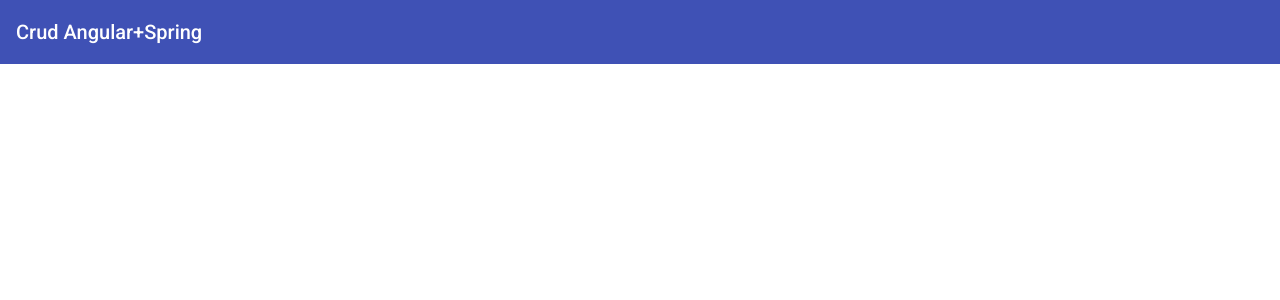
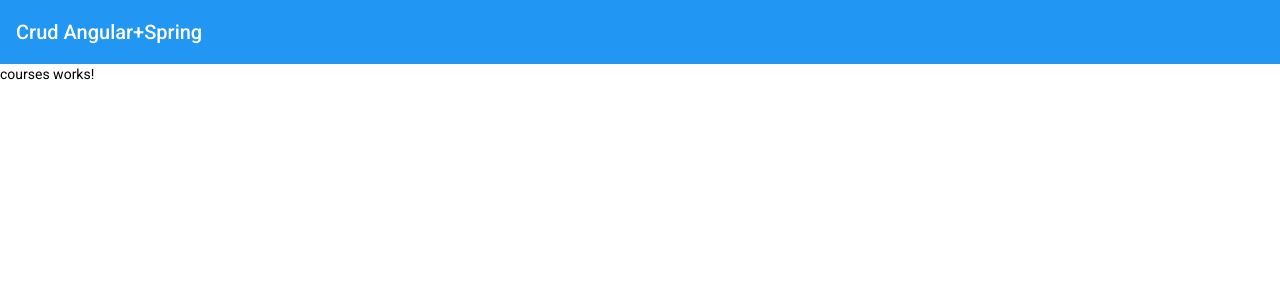
Before and after one commit to jwcamelo/crud-angular-spring, an Angular app: page /courses in a window 1280 px wide. Before the commit this address led to /. Shown: the top 300 px of the page. Built offline with nearby package versions, Linux system fonts and the light colour scheme.

Commit message:
add custom material theme

```diff
--- a/src/app/app-routing.module.ts
+++ b/src/app/app-routing.module.ts
@@ -1,7 +1,13 @@
 import { NgModule } from '@angular/core';
 import { RouterModule, Routes } from '@angular/router';
 
-const routes: Routes = [];
+const routes: Routes = [
+  { path: '', pathMatch: 'full', redirectTo: 'courses' },
+  {
+    path: 'courses',
+    loadChildren: () => import('./courses/courses.module').then(m => m.CoursesModule)
+  }
+];
 
 @NgModule({
   imports: [RouterModule.forRoot(routes)],
--- a/src/app/app.component.html
+++ b/src/app/app.component.html
@@ -1,3 +1,4 @@
 <mat-toolbar color="primary">
   <span>Crud Angular+Spring</span>
 </mat-toolbar>
+<router-outlet></router-outlet>
--- /dev/null
+++ b/src/app/courses/courses/courses.component.html
@@ -0,0 +1 @@
+<p>courses works!</p>
--- /dev/null
+++ b/src/app/courses/courses/courses.component.ts
@@ -0,0 +1,15 @@
+import { Component, OnInit } from '@angular/core';
+
+@Component({
+  selector: 'app-courses',
+  templateUrl: './courses.component.html',
+  styleUrls: ['./courses.component.scss']
+})
+export class CoursesComponent implements OnInit {
+
+  constructor() { }
+
+  ngOnInit(): void {
+  }
+
+}
--- a/src/styles.scss
+++ b/src/styles.scss
@@ -1,4 +1,21 @@
 /* You can add global styles to this file, and also import other style files */
+@import '@angular/material/theming';
+@include mat-core();
 
-html, body { height: 100%; }
-body { margin: 0; font-family: Roboto, "Helvetica Neue", sans-serif; }
+$custom-app-primary: mat-palette($mat-blue);
+$custom-app-secondary: mat-palette($mat-indigo, A200, A400, 700);
+$custom-app-warn: mat-palette($mat-red);
+
+$custom-theme: mat-light-theme($custom-app-primary, $custom-app-secondary, $custom-app-warn);
+
+@include angular-material-theme($custom-theme);
+
+html,
+body {
+  height: 100%;
+}
+
+body {
+  margin: 0;
+  font-family: Roboto, "Helvetica Neue", sans-serif;
+}
```
Also changed, not shown: src/app/courses/courses-routing.module.ts (added, +14 -0 lines), src/app/courses/courses.module.ts (added, +17 -0 lines), src/app/courses/courses/courses.component.scss (added), 1 other file (tests, documents, lock files or other folders).
